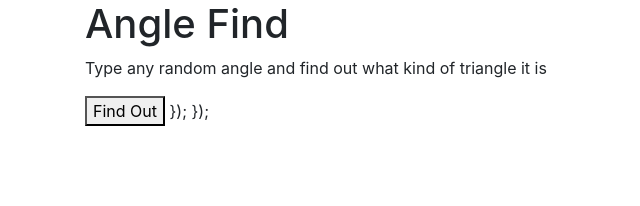
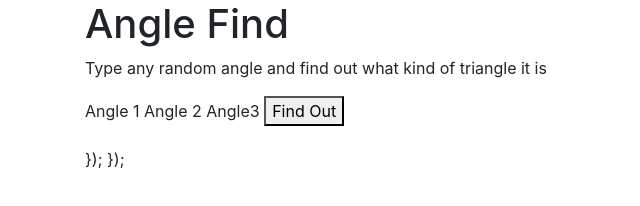
Before and after one commit to TheBritish23/T-angle2, a plain HTML site: page src/Index.html in a window 1280 px wide. Shown: the whole page, without its empty margins (0-640 px from the left). Drawn offline with nearby package versions, Linux system fonts and the light colour scheme; files whose address does not match are found by name.

Commit message:
add labels

```diff
--- a/src/Index.html
+++ b/src/Index.html
@@ -13,8 +13,11 @@
       <p>Type any random angle and find out what kind of triangle it is</p>
 
       <form id="triangle">
-        </form>
+        <label for="Angle1">Angle 1</label>
+        <label for="Angle2">Angle 2</label>
+        <label for="Angle3">Angle3</label>
 
         <button class="buttonbutton5" type="submit">Find Out</button>
+      </form>
       });
     });
```
